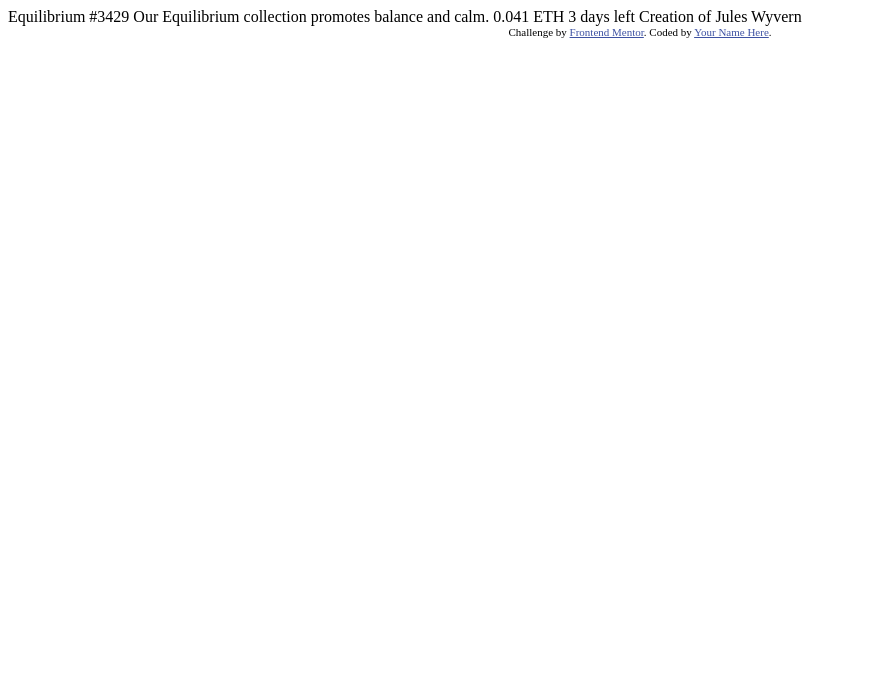
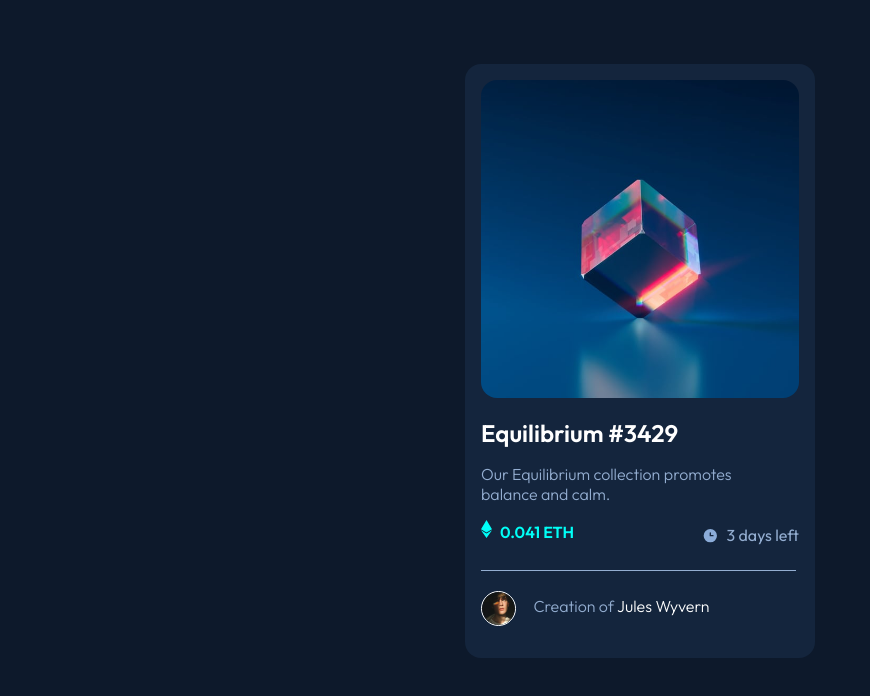
Before and after one commit to luizCosta-Serao/componente-nft, a plain HTML site: page index.html in a window 1280 px wide. Shown: the whole page, without its empty margins (0-870 px from the left). Drawn offline with Linux system fonts and the light colour scheme.

Commit message:
NFT component em desktop

```diff
--- a/index.html
+++ b/index.html
@@ -5,29 +5,26 @@
   <meta name="viewport" content="width=device-width, initial-scale=1.0"> <!-- displays site properly based on user's device -->
 
   <link rel="icon" type="image/png" sizes="32x32" href="./images/favicon-32x32.png">
-
-  <title>Frontend Mentor | NFT preview card component</title>
-
-  <!-- Feel free to remove these styles or customise in your own stylesheet 👍 -->
-  <style>
-    .attribution { font-size: 11px; text-align: center; }
-    .attribution a { color: hsl(228, 45%, 44%); }
-  </style>
+  <link rel="stylesheet" href="./style.css">
+  <title>NFT preview card component</title>
 </head>
 <body>
+  <section class="nft-component">
+    <div class="nft-image">
+      <img src="./images/image-equilibrium.jpg" alt="equilibrium">
+    </div>
+    <div class="nft-content">
+      <h1>Equilibrium #3429</h1>
+      <p>Our Equilibrium collection promotes balance and calm.</p>
+      <div class="day-eth">
+        <span class="ethereum">0.041 ETH</span>
+        <span class="days">3 days left</span>
+      </div>
 
-  Equilibrium #3429
-
-  Our Equilibrium collection promotes balance and calm.
-
-  0.041 ETH
-  3 days left
-
-  Creation of Jules Wyvern
-
-  <div class="attribution">
-    Challenge by <a href="https://www.frontendmentor.io?ref=challenge" target="_blank">Frontend Mentor</a>.
-    Coded by <a href="#">Your Name Here</a>.
-  </div>
+      <p class="avatar">
+        <img src="./images/image-avatar.png" alt="avatar">
+        Creation of <span class="name">Jules Wyvern</span></p>
+    </div>
+  </section>
 </body>
 </html>
--- /dev/null
+++ b/style.css
@@ -0,0 +1,104 @@
+@import url('https://fonts.googleapis.com/css2?family=Outfit:wght@300;400;600&display=swap');
+
+* {
+  margin: 0;
+  padding: 0;
+  box-sizing: border-box;
+}
+
+body {
+  background-color: hsl(217, 54%, 11%);
+}
+
+.nft-component {
+  max-width: 350px;
+  margin: 4rem auto;
+  padding: 1rem;
+  background-color: hsl(216, 50%, 16%);
+  border-radius: 1rem;
+}
+
+.nft-image img{
+  width: 100%;
+  border-radius: 1rem;
+}
+
+.nft-content h1 {
+  color: hsl(0, 0%, 100%);
+  font-family: 'Outfit', sans-serif;
+  font-weight: 600;
+  margin: 1rem 0;
+}
+
+.nft-content p {
+  font-family: 'Outfit', sans-serif;
+  font-weight: 300;
+  font-size: 1rem;
+  max-width: 300px;
+  color: hsl(214, 40%, 70%);
+  margin-bottom: 1rem;
+}
+
+.day-eth {
+  display: flex;
+  align-items: center;
+  justify-content: space-between;
+  margin-bottom:3rem ;
+}
+
+.nft-content .ethereum {
+  font-family: 'Outfit', sans-serif;
+  font-weight: 700;
+  color: hsl(178, 100%, 50%);
+}
+
+.nft-content .ethereum::before {
+  content: "";
+  background-image: url("./images/icon-ethereum.svg");
+  display: inline-block;
+  width: 11px;
+  height: 18px;
+  margin-right: .5rem;
+}
+
+.nft-content .days {
+  position: relative;
+  top: 3px;
+  color:hsl(214, 40%, 70%) ;
+  font-family: 'Outfit', sans-serif;
+  font-weight: 400;
+}
+
+.nft-content .days::before {
+  content: "";
+  display: inline-block;
+  background-image: url("./images/icon-clock.svg");
+  width: 17px;
+  height: 17px;
+  position: relative;
+  top: 3px;
+  right: 8px;
+}
+
+.nft-content .avatar img {
+  width: 35px;
+  border-radius: 50%;
+  border: 1.5px solid hsl(0, 0%, 100%);
+  vertical-align: middle;
+  margin-right: .875rem;
+}
+
+.nft-content .avatar::before {
+  content: "";
+  display: block;
+  width: 315px;
+  height: 1px;
+  background-color: hsl(214, 40%, 70%);
+  position: relative;
+  top: -20px;
+}
+
+.nft-content .avatar .name {
+  font-family: 'Outfit', sans-serif;
+  color: hsl(0, 0%, 100%);
+}
```
